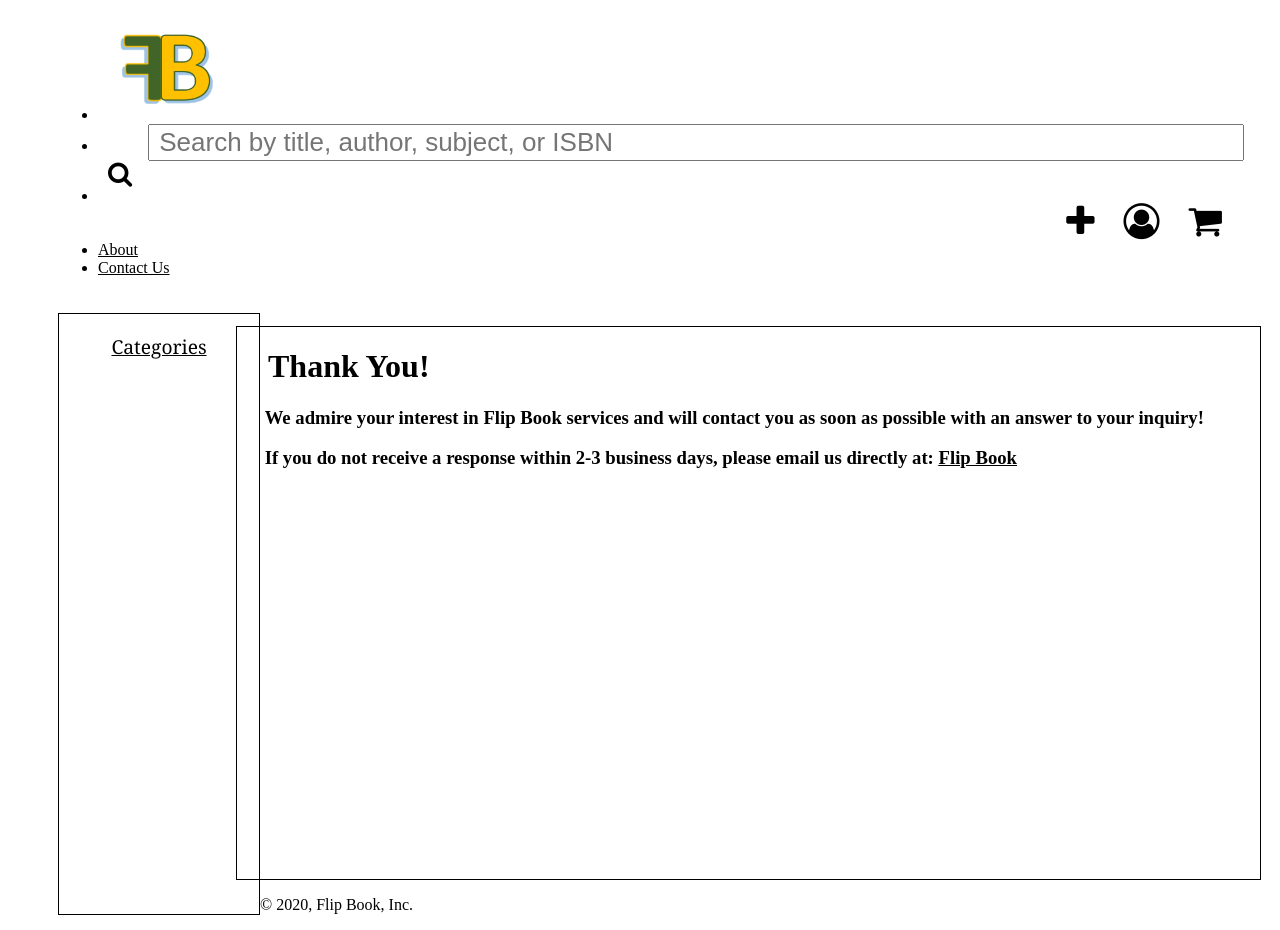
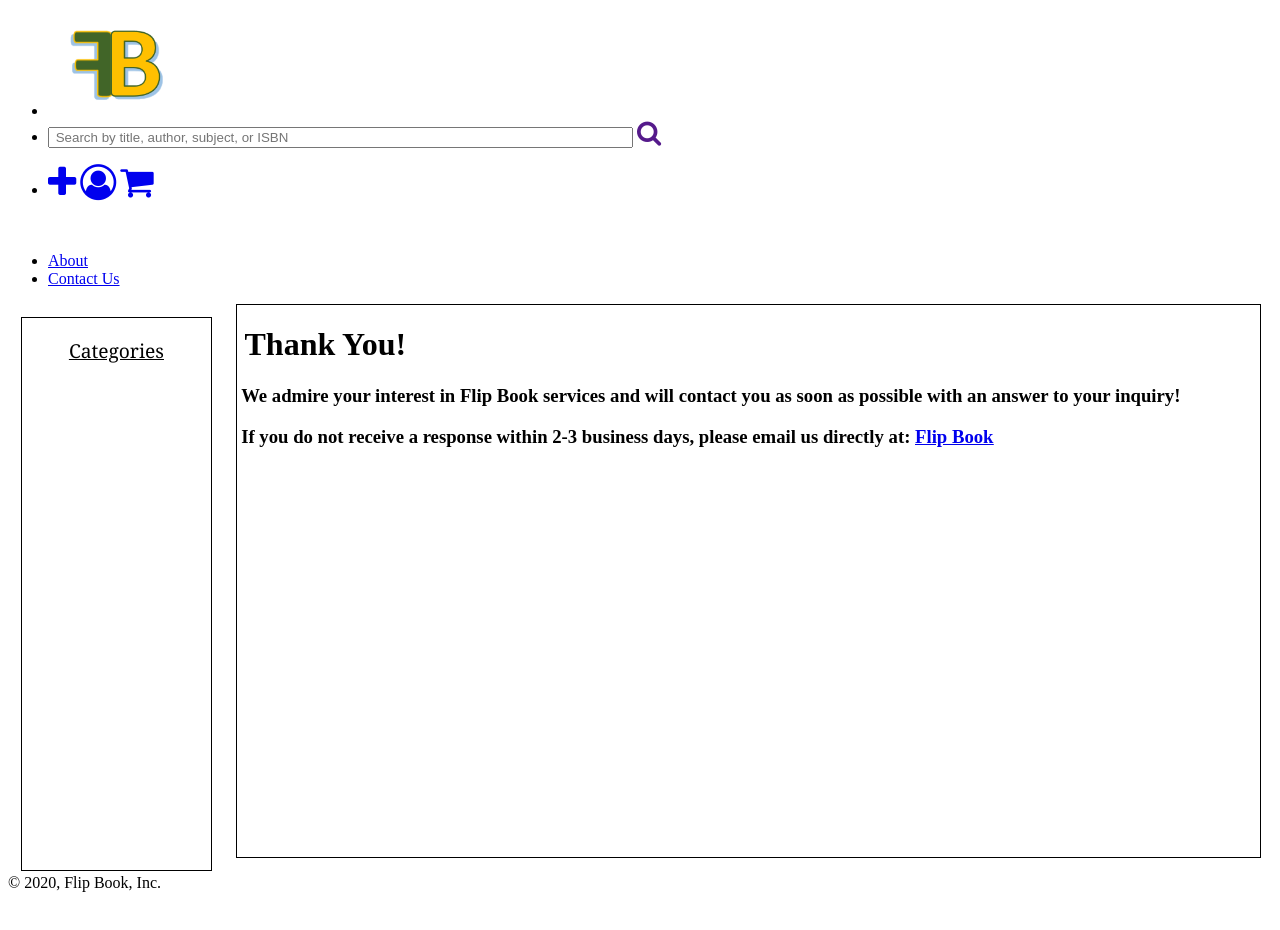
Before and after one commit to WSU-4110/flip-book, a PHP site: page /Thankyou.html in a window 1280 px wide. After the commit the page ends 892 px from the top, so only its background shows below. Run offline with PHP 8.4, Linux system fonts and the light colour scheme.

Commit message:
Updated my branch from master branch

```diff
--- a/styles.css
+++ b/styles.css
@@ -1,74 +1,3 @@
-nav {
-	margin-top: 20px;
-	margin-left: 50px;
-	margin-right: 50px;
-	padding-bottom: 20px;
-}
-
-#search_bar {
-	margin-left: 50px;
-	font-size: 26px;
-}
-
-
-#icons {
-	float: right;
-}
-
-.fa-search {
-	margin-left: 10px;
-}
-
-.fa-question-circle {
-	margin-left: 25px;
-}
-
-.fa-envelope {
-	margin-left: 25px;
-}
-
-.fa-user-circle-o {
-	margin-left: 25px;
-}
-
-.fa-shopping-cart {
-	margin-left: 25px;
-}
-
-a:link, a:visited {
-	color: black;
-}
-
-aside {
-	float: left;
-	margin-left: 50px;
-	width: 200px;
-	height: 600px;
-	border: 1px solid black;
-
-}
-
-main {
-	margin-left: 300px;
-	margin-right: 50px;
-	height: 600px;
-	border: 1px solid black;
-
-}
-
-aside p {
-	font-family: Cambria;
-}
-
-#aside_title {
-	text-align: center;
-	text-decoration: underline;
-}
-
-footer {
-	margin-left: 50px;
-}
-=======
 aside {
 	background: rgba(255, 255, 255, 0.95);
 	width: 15%;
```
Also changed, not shown: main.html (+0 -42 lines).
